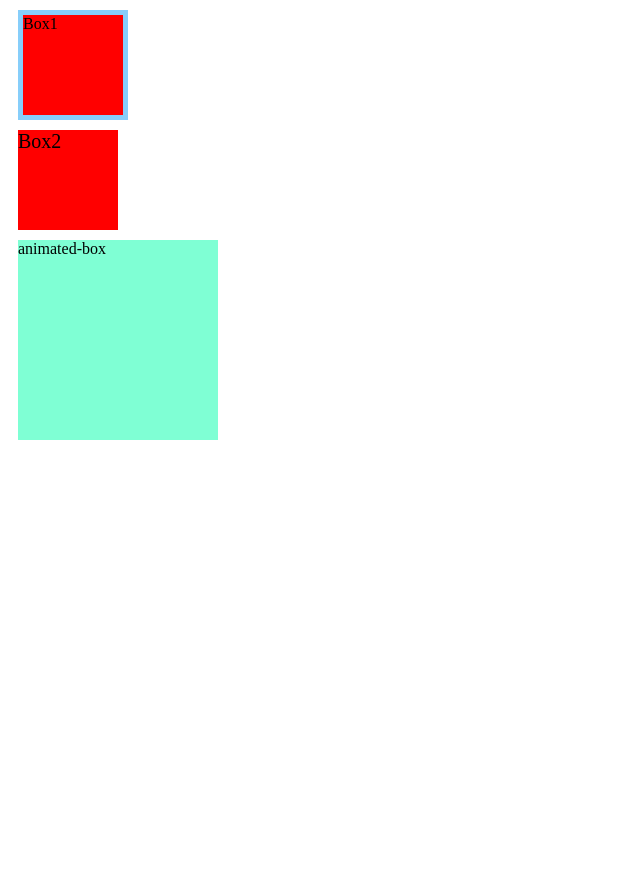
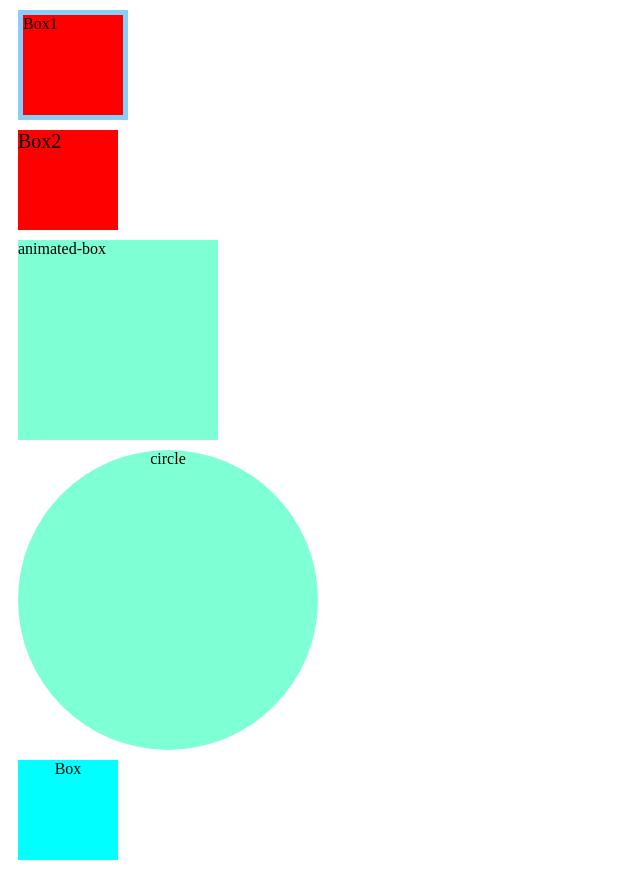
Before and after one commit to NickShore111/css-animations-demo, a plain HTML site: page index.html in a window 1280 px wide. Shown: the whole page, without its empty margins (0-640 px from the left). Before the commit the page ends 800 px from the top, so only its background shows below. Drawn offline with Linux system fonts and the light colour scheme.

Commit message:
Added slide 19 and 20
class = transform circle circle
class = fadeindown box

```diff
--- a/index.html
+++ b/index.html
@@ -17,5 +17,13 @@
     <section>
       <div class="animated-box">animated-box</div>
     </section>
+
+    <section>
+      <div class = "transform-circle">  circle </div>
+    </section>
+    <section>
+      <div class="fadeInDown"> Box </div>
+    </section>
+
   </body>
 </html>
```
Also changed, not shown: style.css (+10 -4 lines).
